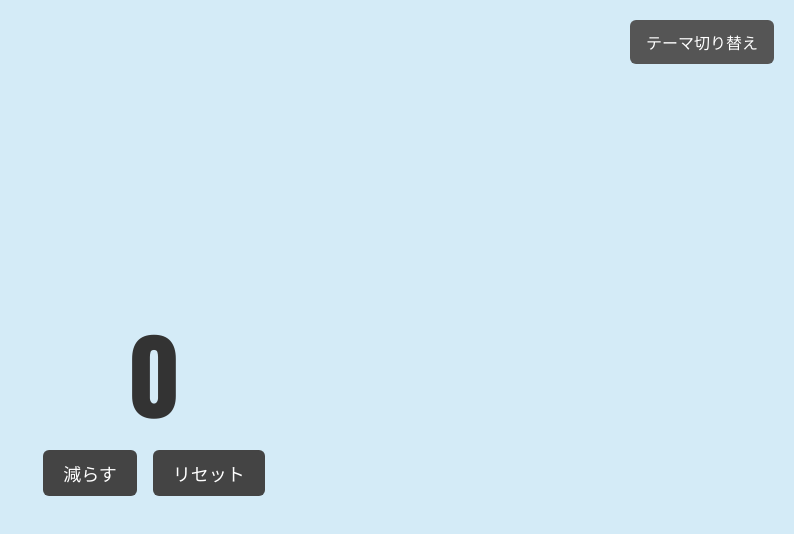
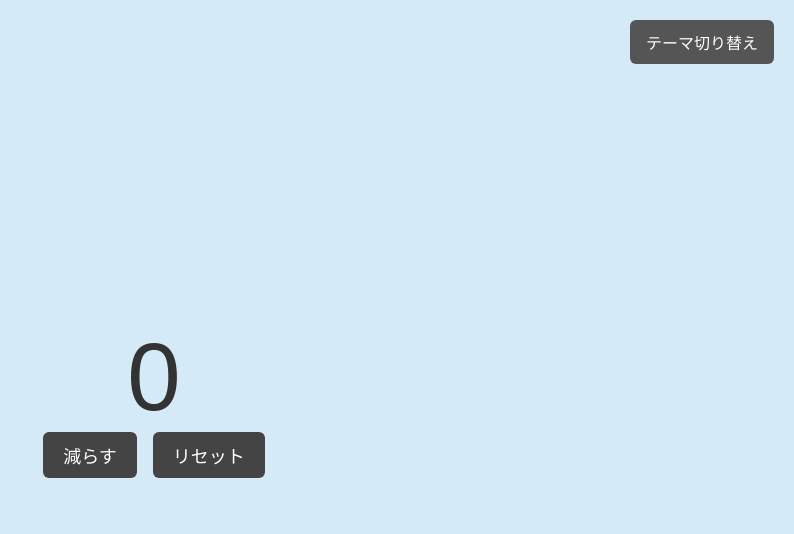
Before and after one commit to I-oxygen/counter, a plain HTML site: page index.html in a window 1280 px wide. Shown: the whole page, without its empty margins (486-1280 px from the left). Drawn offline with Linux system fonts and the light colour scheme.

Commit message:
Update index.html

```diff
--- a/index.html
+++ b/index.html
@@ -19,7 +19,7 @@
 
 
     .counter {
-  font-family: 'Impact', sans-serif;
+  font-family: sans-serif;
   font-size: 96px;
   font-weight: none;
 }
```
